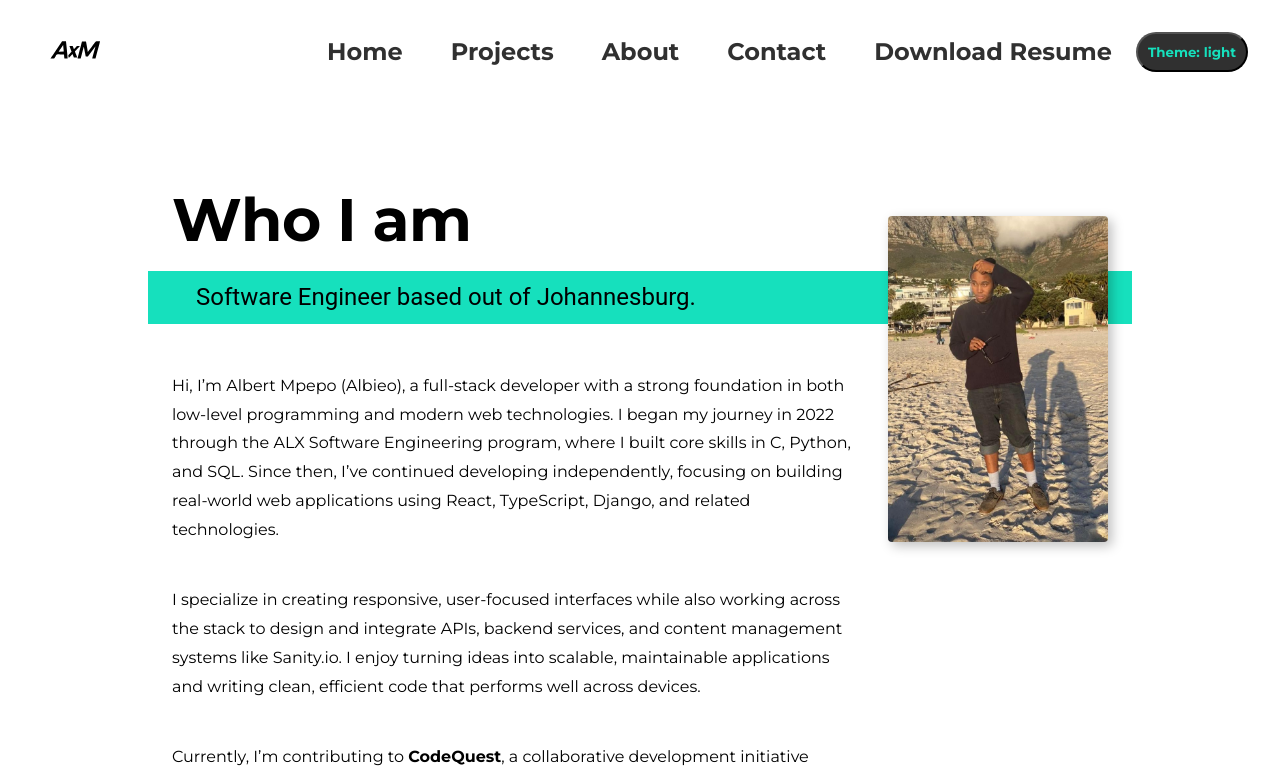
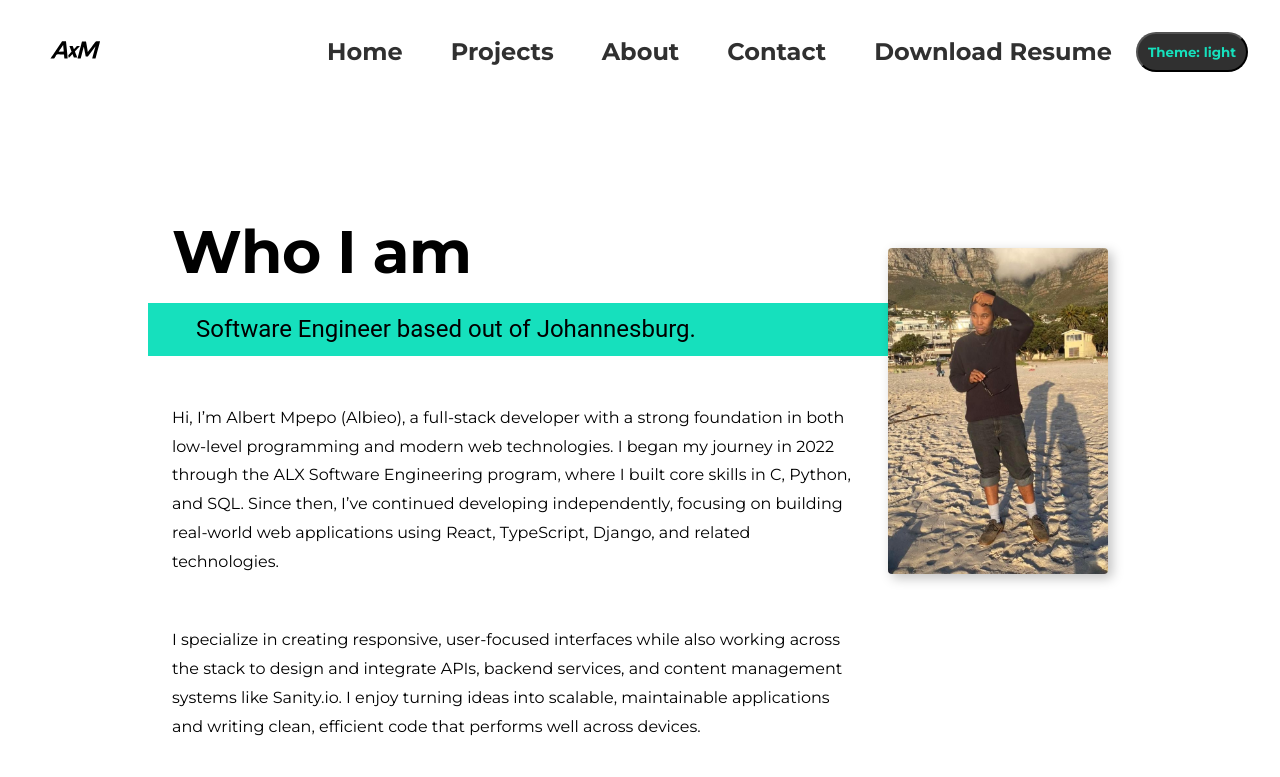
Before and after one commit to Albieo/web-portfolio, a React (Vite) app: page /about in a window 1280 px wide. Shown: the top 777 px of the page. Built offline with nearby package versions, Linux system fonts and the light colour scheme.

Commit message:
style: adjust typography and section spacing for improved readability

```diff
--- a/src/App.css
+++ b/src/App.css
@@ -69,7 +69,7 @@ img {
 }
 
 section {
-    padding: 5em 2em;
+    padding: 7em 2em;
 }
 
 
@@ -128,6 +128,8 @@ h3 {
 
 p {
     line-height: 1.7;
+    max-width: 70ch;
+    margin-bottom: 1.5em;
 }
 
 .section__title {
--- a/src/components/molecules/portfolio-item/portfolio-item.scss
+++ b/src/components/molecules/portfolio-item/portfolio-item.scss
@@ -32,7 +32,7 @@
     display: none;
     text-align: center;
     padding: 0 1em;
-    font-size: 1.1rem;
+    font-size: 1.6rem;
     font-weight: 700;
     color: var(--clr-light);
     z-index: 3;
--- a/src/components/organisms/about-me/about-me.scss
+++ b/src/components/organisms/about-me/about-me.scss
@@ -16,7 +16,7 @@
   &__body {
     p {
       line-height: 1.8;
-      margin-bottom: 1em;
+      margin-bottom: 1.5em;
 
       &:last-child {
         margin-bottom: 0;
```
